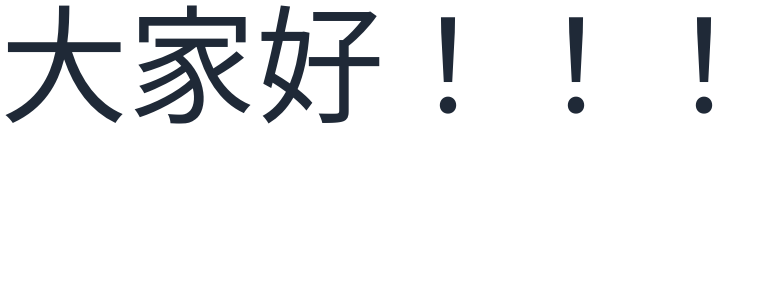
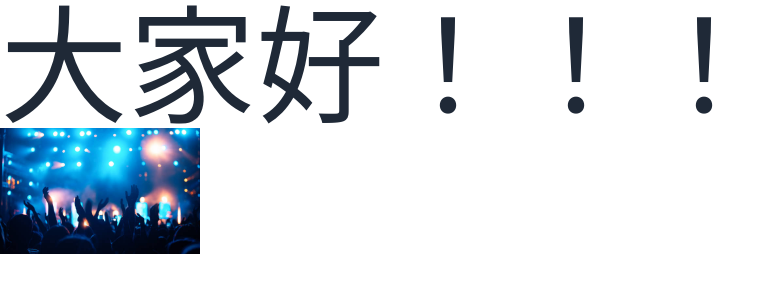
Before and after one commit to IOUKI/my-github-pages, a Next.js app: page / in a window 1280 px wide. Shown: the top 300 px of the page, without its empty margins (0-776 px from the left). Built offline with nearby package versions, Linux system fonts and the light colour scheme.

Commit message:
feat: test image

```diff
--- a/app/page.tsx
+++ b/app/page.tsx
@@ -1,8 +1,12 @@
 import React from 'react'
+import Image from 'next/image'
 
 const Home = () => {
   return (
-    <div className="text-9xl text-gray-800">大家好！！！</div>
+    <>
+      <div className="text-9xl text-gray-800">大家好！！！</div>
+      <Image src="/test.jpg" alt="" width={200} height={200} />
+    </>
   )
 }
 
```
Also changed, not shown: public/test.jpg (added).
